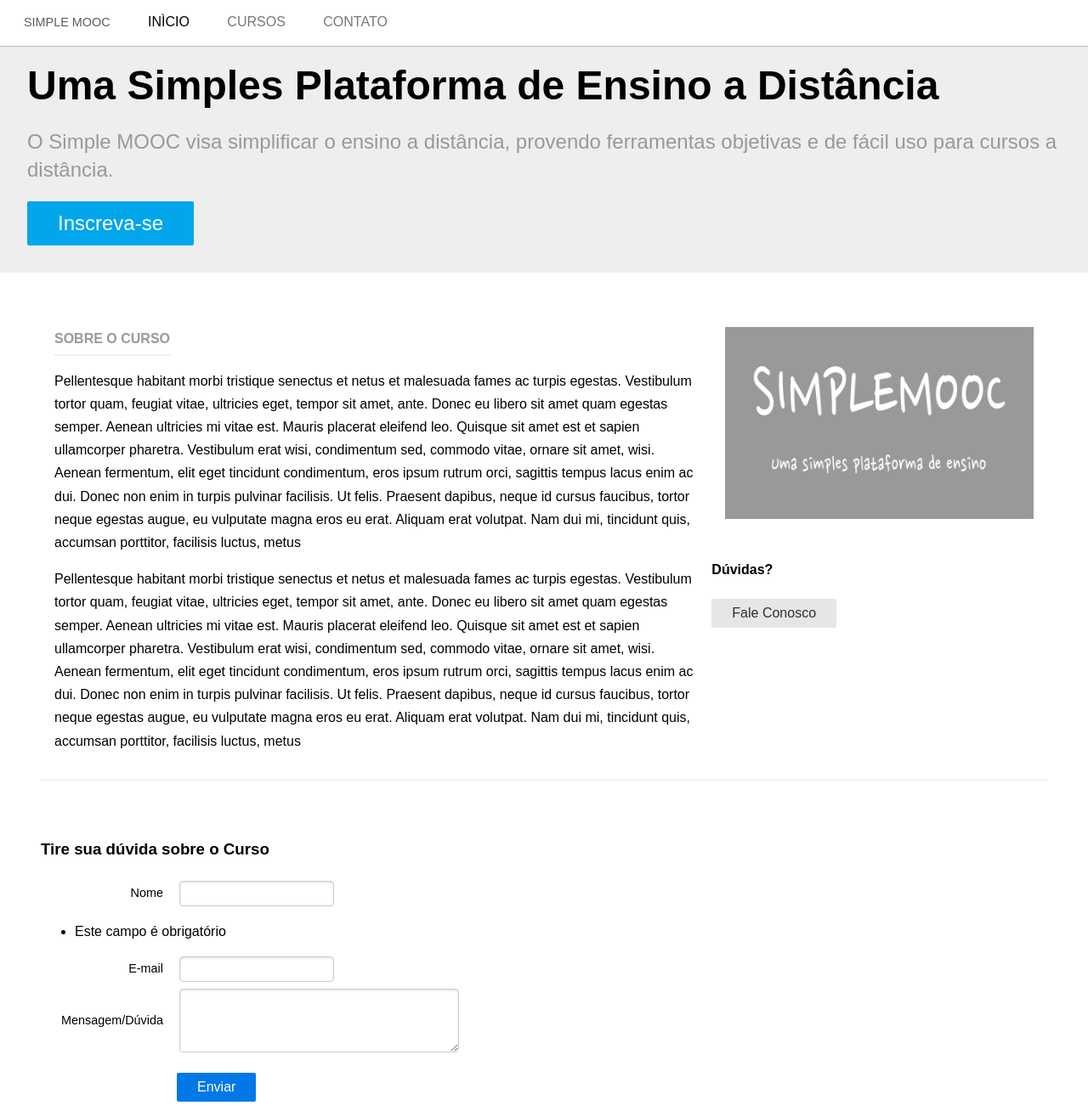
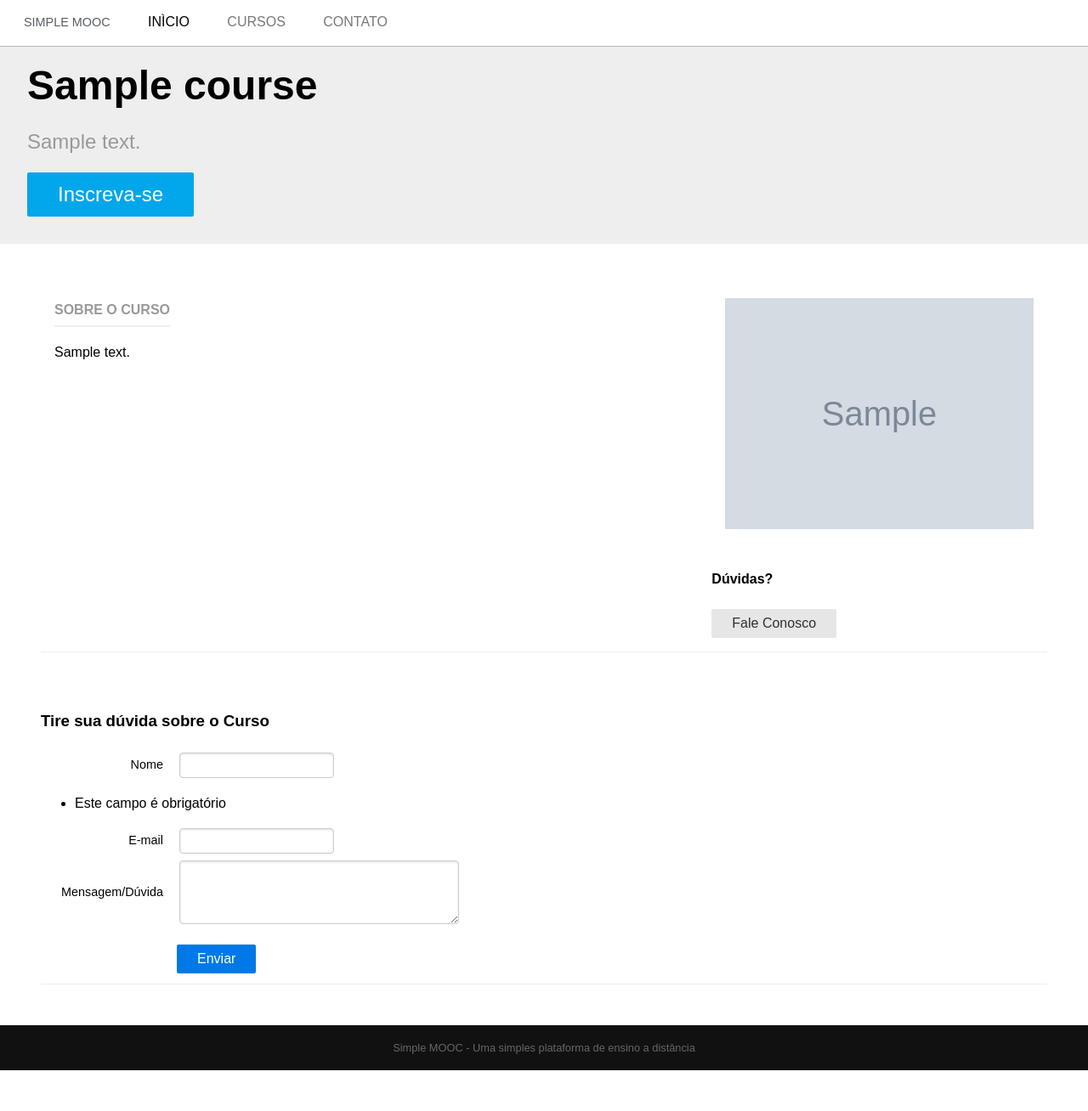
Before and after one commit to Jandersolutions/django-simplemooc, a Django app: template simplemooc/courses/templates/courses/details.html in a window 1280 px wide. Shown: the top 1308 px of the page at 85% size. After the commit the page ends 1260 px from the top, so only its background shows below. Run offline with Django 3.2, Linux system fonts and the light colour scheme; the template is opened without the code that fills it: values that come from a table or form of the project are taken from there, others are empty; tables that the repository leaves empty hold one stand-in row (values such as "Sample post"); grey boxes marked "Sample" are stand-in pictures; parts of the project's set-up code (start-up, migrations or seed data) failed here and were passed over; some libraries are stand-ins or nearby versions.

Commit message:
implementação slug

```diff
--- a/simplemooc/courses/templates/courses/details.html
+++ b/simplemooc/courses/templates/courses/details.html
@@ -1,15 +1,15 @@
 {% extends 'base.html' %}
-
+{% load static %}
 {% block content %}
 <div class="splash">
         <div class="pure-g-r">
             <div class="pure-u-1">
                 <div class="l-box splash-text">
                     <h1 class="splash-head">
-                        Uma Simples Plataforma de Ensino a Distância
+                        {{ course }}
                     </h1>
                     <h2 class="splash-subhead">
-                        O Simple MOOC visa simplificar o ensino a distância, provendo ferramentas objetivas e de fácil uso para cursos a distância.
+                        {{ course.description }}
                     </h2>
                     <p>
                         <a href="#" class="pure-button primary-button">Inscreva-se</a>
@@ -22,13 +22,16 @@
         <div class="pure-u-2-3">
             <div class="l-box">
                 <h4 class="content-subhead">Sobre o Curso</h4>
-                <p>Pellentesque habitant morbi tristique senectus et netus et malesuada fames ac turpis egestas. Vestibulum tortor quam, feugiat vitae, ultricies eget, tempor sit amet, ante. Donec eu libero sit amet quam egestas semper. Aenean ultricies mi vitae est. Mauris placerat eleifend leo. Quisque sit amet est et sapien ullamcorper pharetra. Vestibulum erat wisi, condimentum sed, commodo vitae, ornare sit amet, wisi. Aenean fermentum, elit eget tincidunt condimentum, eros ipsum rutrum orci, sagittis tempus lacus enim ac dui. Donec non enim in turpis pulvinar facilisis. Ut felis. Praesent dapibus, neque id cursus faucibus, tortor neque egestas augue, eu vulputate magna eros eu erat. Aliquam erat volutpat. Nam dui mi, tincidunt quis, accumsan porttitor, facilisis luctus, metus</p>
-                <p>Pellentesque habitant morbi tristique senectus et netus et malesuada fames ac turpis egestas. Vestibulum tortor quam, feugiat vitae, ultricies eget, tempor sit amet, ante. Donec eu libero sit amet quam egestas semper. Aenean ultricies mi vitae est. Mauris placerat eleifend leo. Quisque sit amet est et sapien ullamcorper pharetra. Vestibulum erat wisi, condimentum sed, commodo vitae, ornare sit amet, wisi. Aenean fermentum, elit eget tincidunt condimentum, eros ipsum rutrum orci, sagittis tempus lacus enim ac dui. Donec non enim in turpis pulvinar facilisis. Ut felis. Praesent dapibus, neque id cursus faucibus, tortor neque egestas augue, eu vulputate magna eros eu erat. Aliquam erat volutpat. Nam dui mi, tincidunt quis, accumsan porttitor, facilisis luctus, metus</p>
+                {{ course.about | linebreaks }}
             </div>
         </div>
         <div class="pure-u-1-3">
             <div class="l-box">
-                <img src="img/course-image.png" alt="" />
+                {% if course.image %}
+                <img src="{{  course.image.url }}" alt="{{ course.name }}" />
+                {% else %}
+                <img src="{% static 'img/course-image.png' %}" alt="{{ course.name }}" />
+                {% endif %}
             </div>
             <h4>Dúvidas?</h4>
             <p>
--- a/simplemooc/courses/urls.py
+++ b/simplemooc/courses/urls.py
@@ -4,5 +4,5 @@ from .views import index, details
 urlpatterns = [
     path('',index, name='index'),
     # busca o id/pk no banco de dados e tras a pagina corespondente com os dados
-    path ('<int:pk>/' , details, name = 'details' ),
+    path ('<slug:slug>/' , details, name = 'details' ),
 ]
--- a/simplemooc/courses/views.py
+++ b/simplemooc/courses/views.py
@@ -1,4 +1,4 @@
-from django.shortcuts import render
+from django.shortcuts import render,get_object_or_404
 from .models import Course
 
 def index(request):
@@ -11,8 +11,8 @@ def index(request):
     }
     return render(request,template_name, context)
 
-def details(request,pk):
-    course = Course.objects.get(pk=pk)
+def details(request,slug):
+    course = get_object_or_404(Course,slug=slug)
     context = {
         'course':course
     }
```
Also changed, not shown: img/1.jpg (deleted), img/2.jpg (deleted), img/3.jpeg (deleted), img/4.jpg (deleted).
